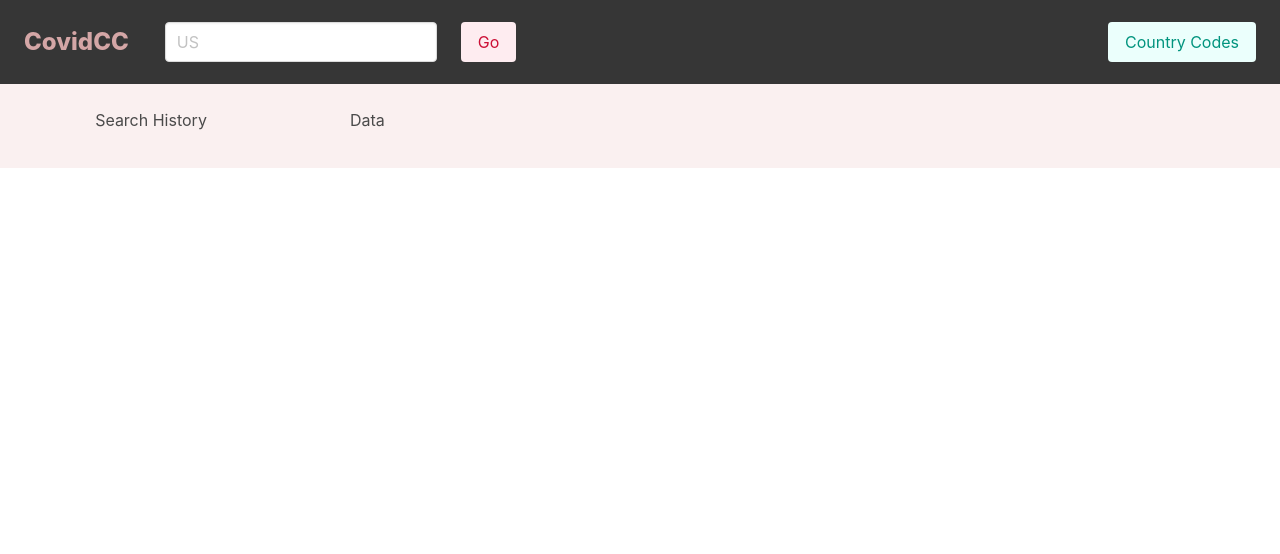
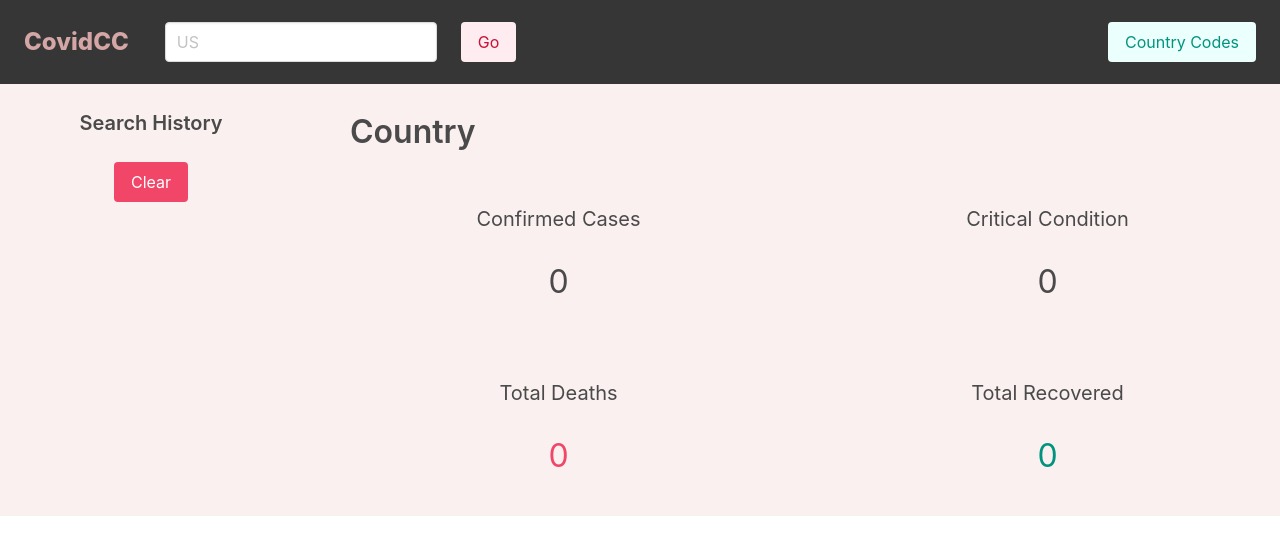
Before and after one commit to StephanieHeins/CovidCountryData, a plain HTML site: page index.html in a window 1280 px wide. Drawn offline with nearby package versions, Linux system fonts and the light colour scheme.

Commit message:
Finished styling the page

```diff
--- a/assets/style.css
+++ b/assets/style.css
@@ -1,5 +1,9 @@
 body {
     background-color: rgb(250, 240, 240);
+}
+
+.head {
+    font-weight: 600;
 }
 
 #Logo {
--- a/index.html
+++ b/index.html
@@ -35,25 +35,74 @@
         </div>
       </nav>
 
+
       <!-- Main -->
       <div class="columns">
 
         <!-- History -->
-        <div class="column is-one-quarter">
-            <div class="has-text-centered m-5">
+        <div class="column is-one-quarter has-text-centered">
+            <div class="head m-5 is-size-5">
             Search History
+            </div>
+            <div>
+
+            </div>
+            <div>
+            <button class="button is-danger" id="clearBtn">
+            Clear
+            </button>
             </div>
         </div>
 
         <!-- Data -->
         <div class="column">
-            <div class="m-5">
-                Data
+            <div class="m-5 is-size-3 head has-text-grey-dark" id="countryName">
+                Country
             </div>
+
+            <div class="columns has-text-centered">
+                <div class="column is-half">
+                    <div class="my-5 is-size-5">
+                    Confirmed Cases
+                    </div>
+                    <div class="mb-5 is-size-3">
+                        0
+                    </div>
+                </div>
+                <div class="column is-half">
+                    <div class="my-5 is-size-5">
+                    Critical Condition
+                    </div>
+                    <div class="mb-5 is-size-3">
+                        0
+                    </div>
+                </div>
+            </div>
+
+                <div class="columns has-text-centered">
+                    <div class="column is-half">
+                        <div class="my-5 is-size-5">
+                        Total Deaths
+                        </div>
+                        <div class="mb-5 is-size-3 has-text-danger">
+                            0
+                        </div>
+                    </div>
+                    <div class="column is-half">
+                        <div class="my-5 is-size-5">
+                        Total Recovered
+                        </div>
+                        <div class="mb-5 is-size-3 has-text-primary-dark">
+                            0
+                        </div>
+                    </div>
+                </div>
+
+
+
+            </div>
+
         </div>
-
-      </div>
-
 
 
 
```
